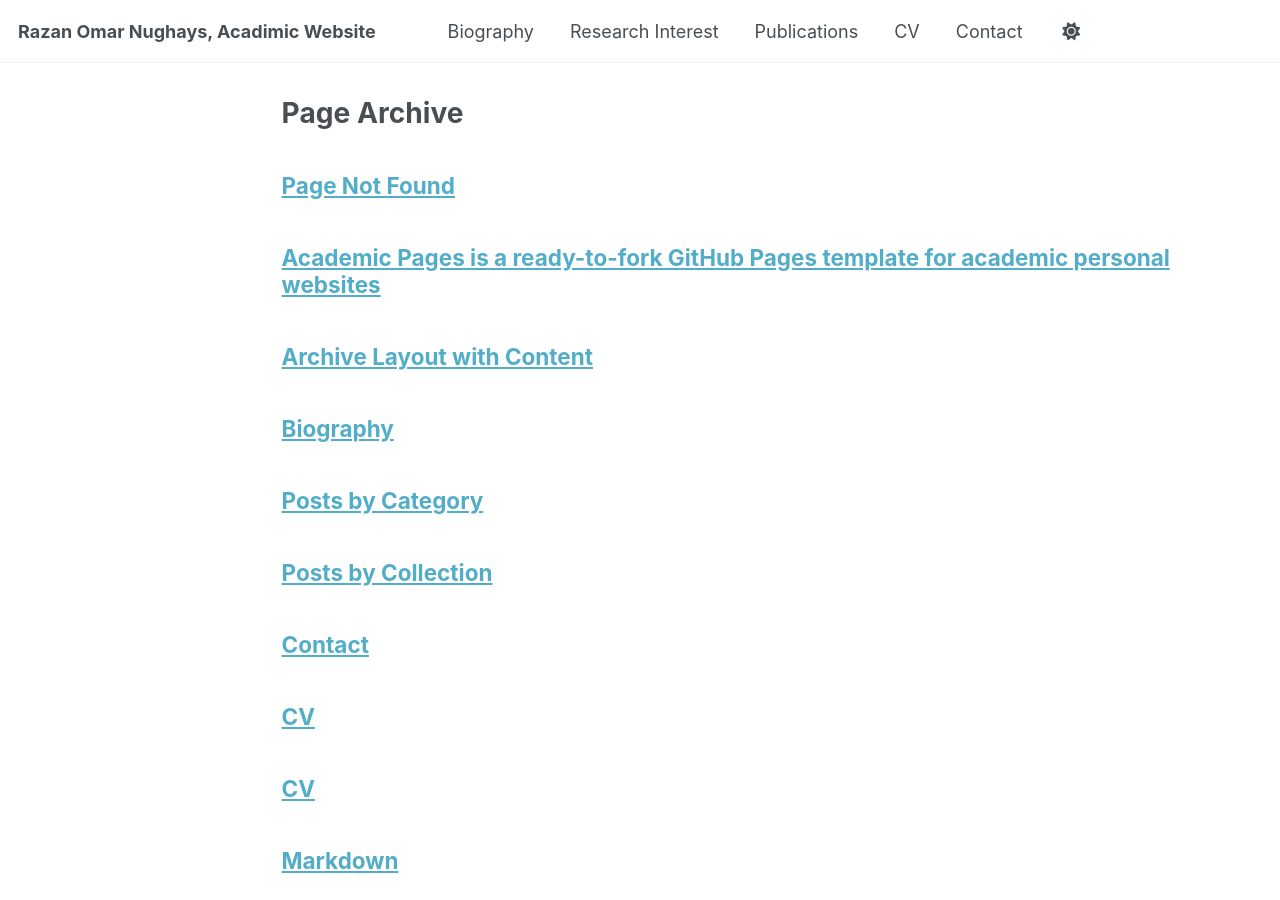
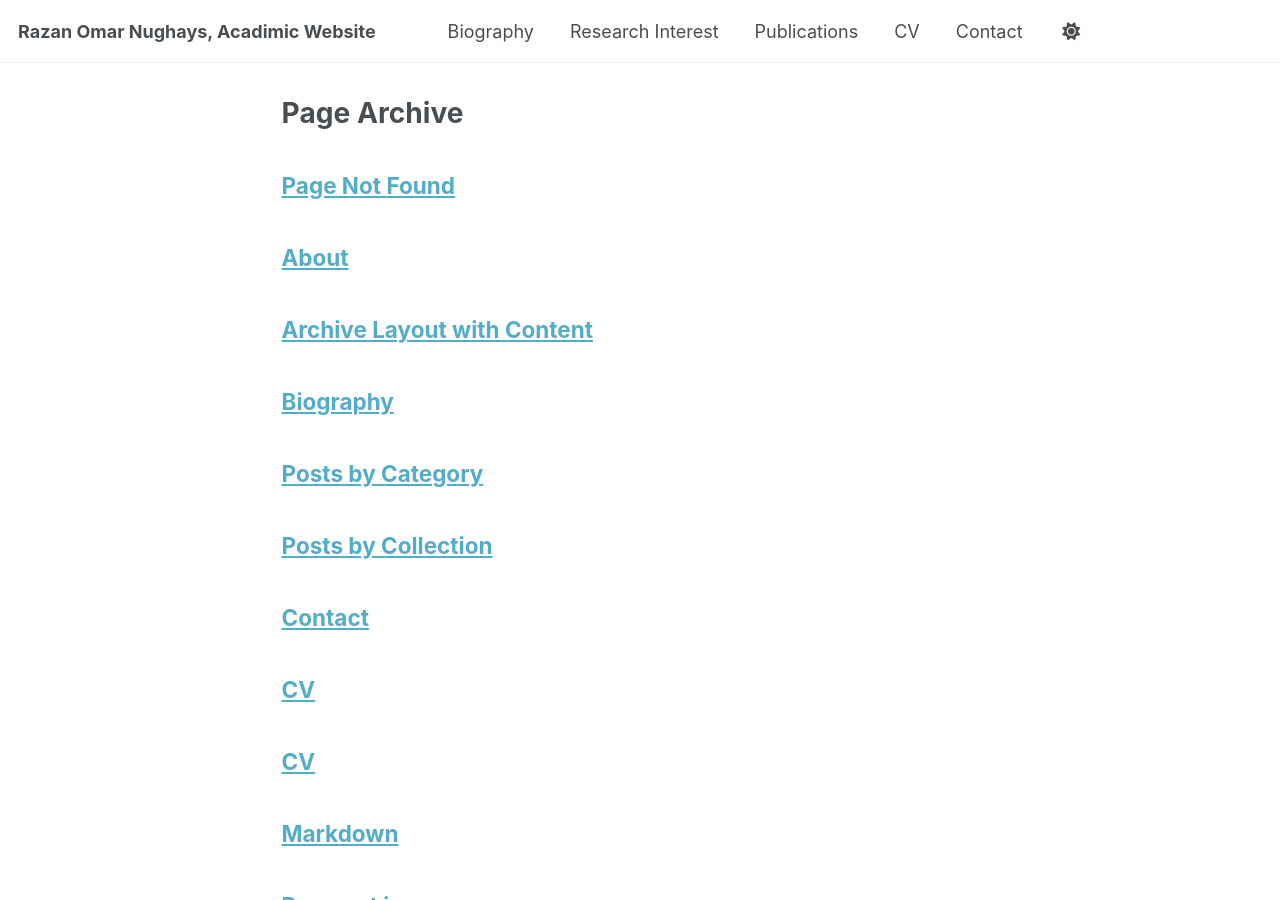
Before and after one commit to RazanNughays/RazanNughays.github.io, a Jekyll site: the page built from _pages/page-archive.html, in a window 1280 px wide and 900 px high. Built offline with Jekyll 4.4.1, drawn with Linux system fonts in a browser that asks for light colours; a script bundle is joined from its source files by our own code; library files that are not in the unit come from our copies.

Commit message:
Update about.md

```diff
--- a/_pages/about.md
+++ b/_pages/about.md
@@ -1,8 +1,6 @@
 ---
-permalink: /
-title: "Academic Pages is a ready-to-fork GitHub Pages template for academic personal websites"
+layout: single
+title: "About"
+permalink: /about/
 author_profile: true
-redirect_from:
-  - /about/
-  - /about.html
 ---
```
